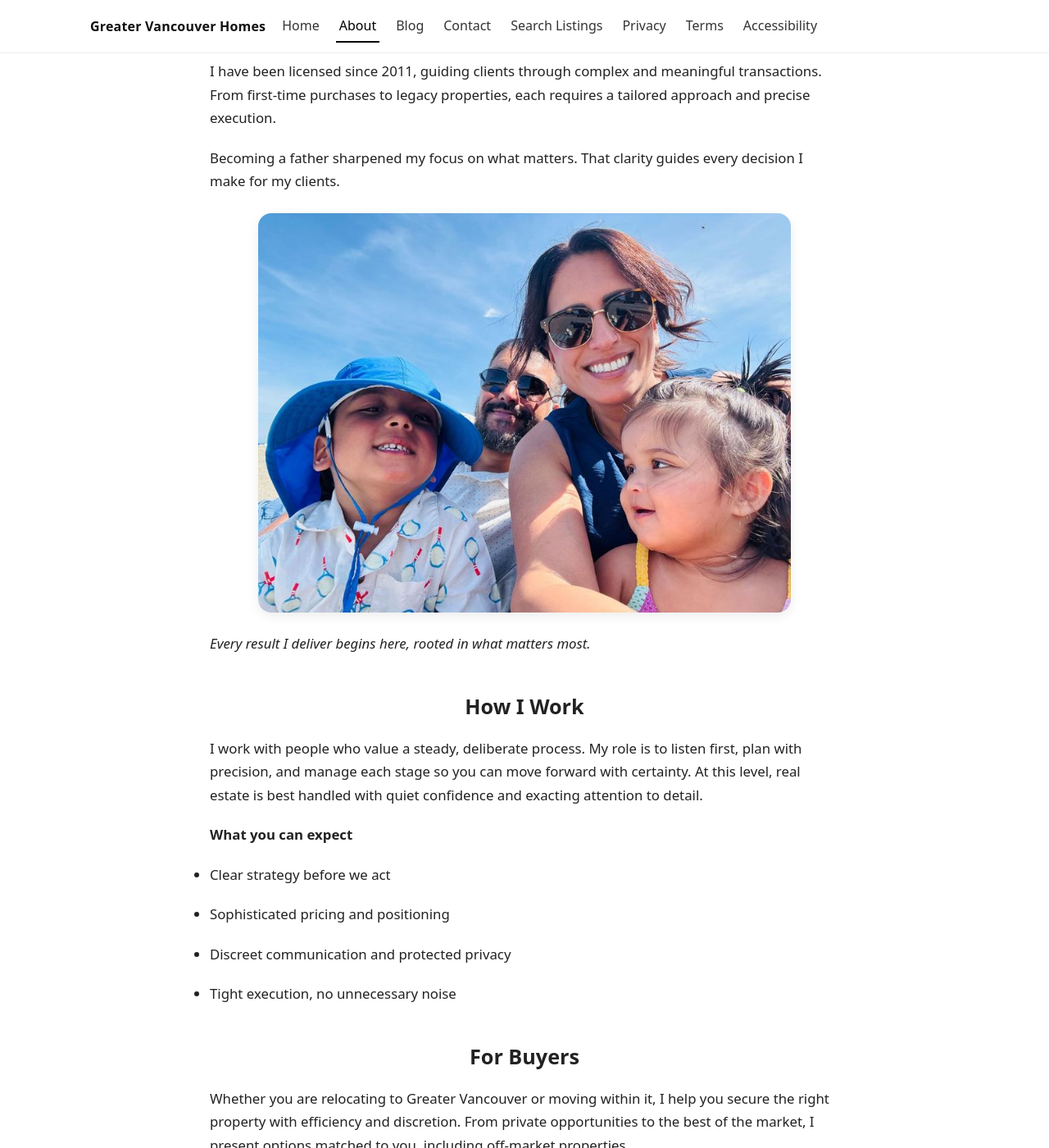
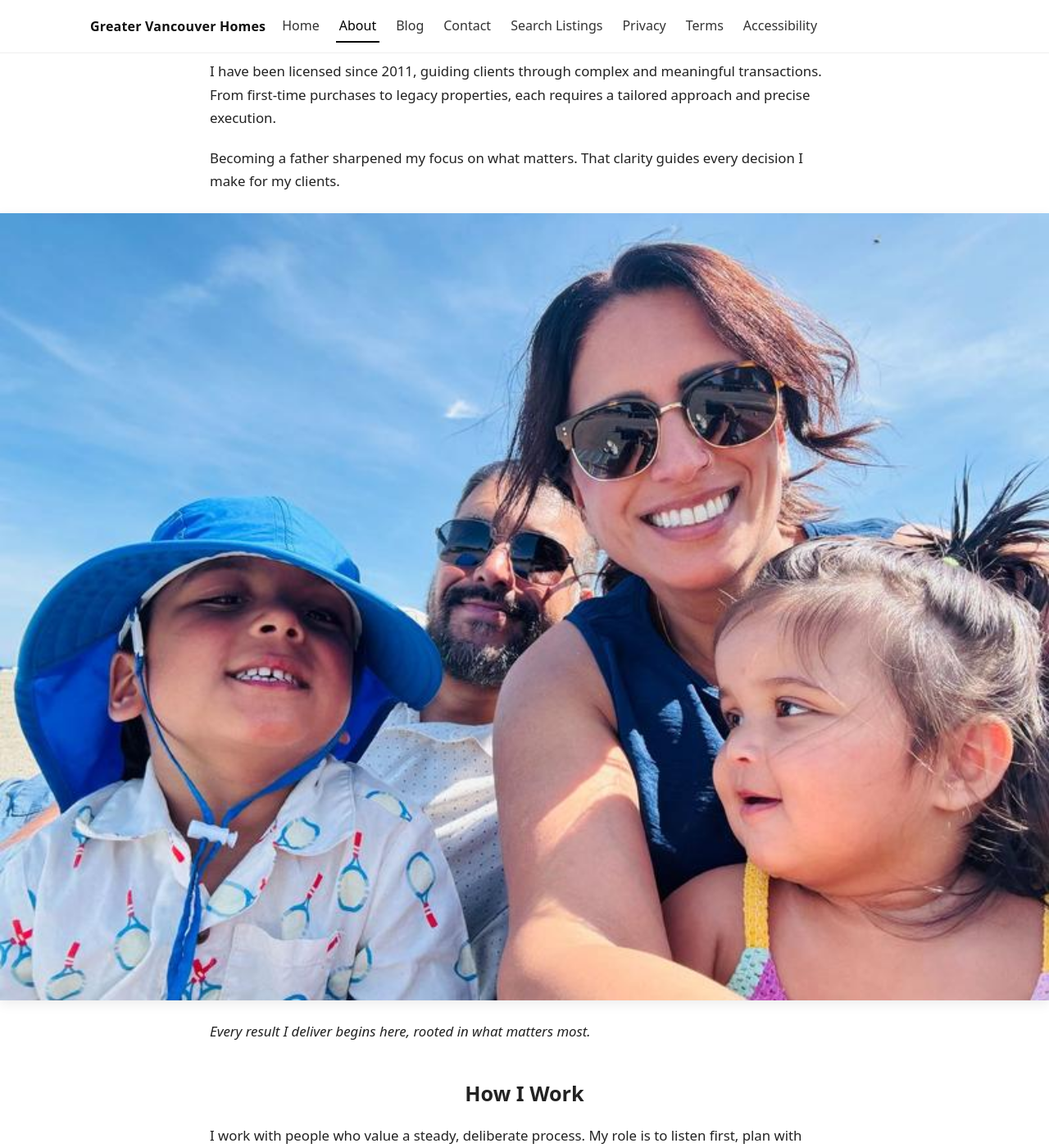
Before and after one commit to gvancouverhomes/gvancouverhomes.github.io, a Jekyll site: the page built from about.md, in a window 1280 px wide and 1400 px high, scrolled down 220 px. Shown: the whole window at 82% size. Built offline with Jekyll 4.4.1, drawn with Linux system fonts in a browser that asks for light colours.

Commit message:
Update style.css

```diff
--- a/css/style.css
+++ b/css/style.css
@@ -402,3 +402,25 @@ section.about img:first-of-type {
   margin-top: -0.75rem;
   margin-bottom: 2rem;
 }
+/* =========================================================
+   FULL-BLEED FIX (edge-to-edge)
+   If a hero/banner is sitting inside a .container, this forces
+   it to break out and touch both edges of the screen.
+   ========================================================= */
+
+/* Homepage hero full-bleed, even if wrapped by a container */
+.hero {
+  width: 100vw;
+  margin-left: calc(50% - 50vw);
+  margin-right: calc(50% - 50vw);
+}
+
+/* About page banner full-bleed (first image only) */
+section.about img:first-of-type,
+.page-content img:first-of-type {
+  width: 100vw;
+  max-width: none;
+  margin-left: calc(50% - 50vw);
+  margin-right: calc(50% - 50vw);
+  border-radius: 0;
+}
```
